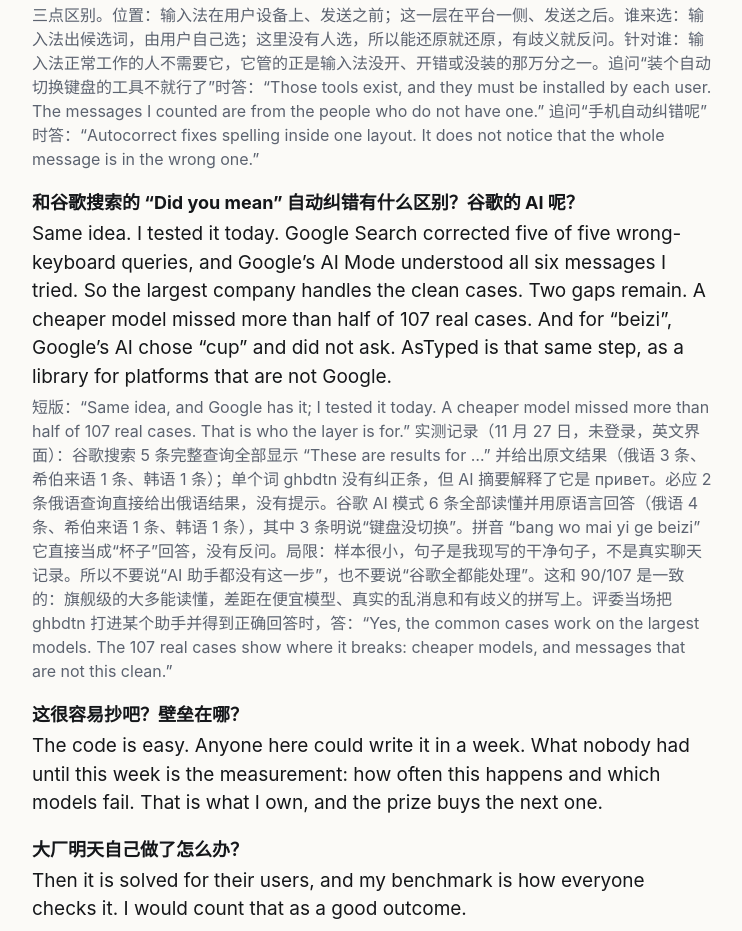
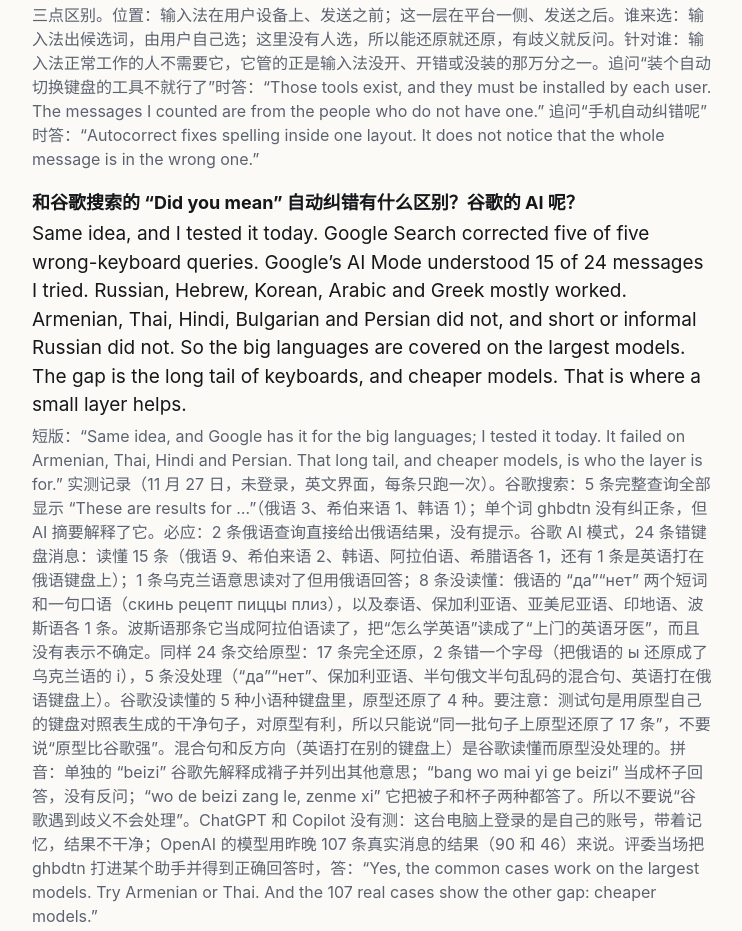
Before and after one commit to zhouyi-xiaoxiao/ime.zhouyixiaoxiao.com, a plain HTML site: page pitch/notes.html in a window 1280 px wide. Shown: the part 5337-6268 px from the top of the page, without its empty margins (268-1010 px from the left). Drawn offline with Linux system fonts and the light colour scheme.

Commit message:
Notes: search engine answer with a larger test

```diff
--- a/pitch/notes.html
+++ b/pitch/notes.html
@@ -153,8 +153,8 @@ button { font: inherit; font-size: 15px; font-weight: 600; padding: 8px 14px; bo
       <dd>An input method works on the user’s device, before the message is sent. AsTyped works on the platform’s side, after it is sent. It is for the messages where the input method was off, wrong or missing. A platform cannot fix its users’ keyboards, but it can add one layer.
       <span class="zh">三点区别。位置：输入法在用户设备上、发送之前；这一层在平台一侧、发送之后。谁来选：输入法出候选词，由用户自己选；这里没有人选，所以能还原就还原，有歧义就反问。针对谁：输入法正常工作的人不需要它，它管的正是输入法没开、开错或没装的那万分之一。追问“装个自动切换键盘的工具不就行了”时答：“Those tools exist, and they must be installed by each user. The messages I counted are from the people who do not have one.” 追问“手机自动纠错呢”时答：“Autocorrect fixes spelling inside one layout. It does not notice that the whole message is in the wrong one.”</span></dd></div>
     <div><dt>和谷歌搜索的 “Did you mean” 自动纠错有什么区别？谷歌的 AI 呢？</dt>
-      <dd>Same idea. I tested it today. Google Search corrected five of five wrong-keyboard queries, and Google’s AI Mode understood all six messages I tried. So the largest company handles the clean cases. Two gaps remain. A cheaper model missed more than half of 107 real cases. And for “beizi”, Google’s AI chose “cup” and did not ask. AsTyped is that same step, as a library for platforms that are not Google.
-      <span class="zh">短版：“Same idea, and Google has it; I tested it today. A cheaper model missed more than half of 107 real cases. That is who the layer is for.” 实测记录（11 月 27 日，未登录，英文界面）：谷歌搜索 5 条完整查询全部显示 “These are results for …” 并给出原文结果（俄语 3 条、希伯来语 1 条、韩语 1 条）；单个词 ghbdtn 没有纠正条，但 AI 摘要解释了它是 привет。必应 2 条俄语查询直接给出俄语结果，没有提示。谷歌 AI 模式 6 条全部读懂并用原语言回答（俄语 4 条、希伯来语 1 条、韩语 1 条），其中 3 条明说“键盘没切换”。拼音 “bang wo mai yi ge beizi” 它直接当成“杯子”回答，没有反问。局限：样本很小，句子是我现写的干净句子，不是真实聊天记录。所以不要说“AI 助手都没有这一步”，也不要说“谷歌全都能处理”。这和 90/107 是一致的：旗舰级的大多能读懂，差距在便宜模型、真实的乱消息和有歧义的拼写上。评委当场把 ghbdtn 打进某个助手并得到正确回答时，答：“Yes, the common cases work on the largest models. The 107 real cases show where it breaks: cheaper models, and messages that are not this clean.”</span></dd></div>
+      <dd>Same idea, and I tested it today. Google Search corrected five of five wrong-keyboard queries. Google’s AI Mode understood 15 of 24 messages I tried. Russian, Hebrew, Korean, Arabic and Greek mostly worked. Armenian, Thai, Hindi, Bulgarian and Persian did not, and short or informal Russian did not. So the big languages are covered on the largest models. The gap is the long tail of keyboards, and cheaper models. That is where a small layer helps.
+      <span class="zh">短版：“Same idea, and Google has it for the big languages; I tested it today. It failed on Armenian, Thai, Hindi and Persian. That long tail, and cheaper models, is who the layer is for.” 实测记录（11 月 27 日，未登录，英文界面，每条只跑一次）。谷歌搜索：5 条完整查询全部显示 “These are results for …”（俄语 3、希伯来语 1、韩语 1）；单个词 ghbdtn 没有纠正条，但 AI 摘要解释了它。必应：2 条俄语查询直接给出俄语结果，没有提示。谷歌 AI 模式，24 条错键盘消息：读懂 15 条（俄语 9、希伯来语 2、韩语、阿拉伯语、希腊语各 1，还有 1 条是英语打在俄语键盘上）；1 条乌克兰语意思读对了但用俄语回答；8 条没读懂：俄语的 “да”“нет” 两个短词和一句口语（скинь рецепт пиццы плиз），以及泰语、保加利亚语、亚美尼亚语、印地语、波斯语各 1 条。波斯语那条它当成阿拉伯语读了，把“怎么学英语”读成了“上门的英语牙医”，而且没有表示不确定。同样 24 条交给原型：17 条完全还原，2 条错一个字母（把俄语的 ы 还原成了乌克兰语的 і），5 条没处理（“да”“нет”、保加利亚语、半句俄文半句乱码的混合句、英语打在俄语键盘上）。谷歌没读懂的 5 种小语种键盘里，原型还原了 4 种。要注意：测试句是用原型自己的键盘对照表生成的干净句子，对原型有利，所以只能说“同一批句子上原型还原了 17 条”，不要说“原型比谷歌强”。混合句和反方向（英语打在别的键盘上）是谷歌读懂而原型没处理的。拼音：单独的 “beizi” 谷歌先解释成褙子并列出其他意思；“bang wo mai yi ge beizi” 当成杯子回答，没有反问；“wo de beizi zang le, zenme xi” 它把被子和杯子两种都答了。所以不要说“谷歌遇到歧义不会处理”。ChatGPT 和 Copilot 没有测：这台电脑上登录的是自己的账号，带着记忆，结果不干净；OpenAI 的模型用昨晚 107 条真实消息的结果（90 和 46）来说。评委当场把 ghbdtn 打进某个助手并得到正确回答时，答：“Yes, the common cases work on the largest models. Try Armenian or Thai. And the 107 real cases show the other gap: cheaper models.”</span></dd></div>
     <div><dt>这很容易抄吧？壁垒在哪？</dt>
       <dd>The code is easy. Anyone here could write it in a week. What nobody had until this week is the measurement: how often this happens and which models fail. That is what I own, and the prize buys the next one.</dd></div>
     <div><dt>大厂明天自己做了怎么办？</dt>
```
